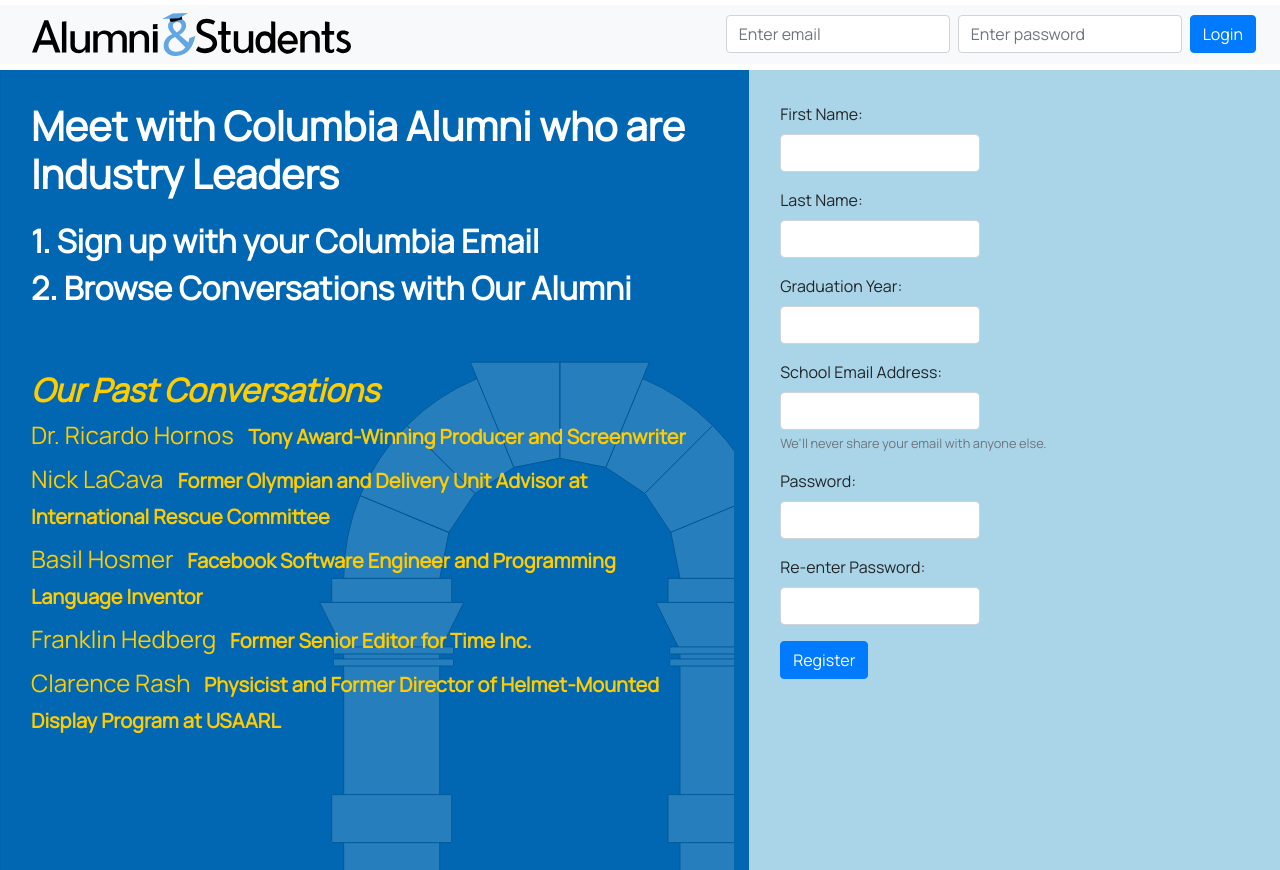
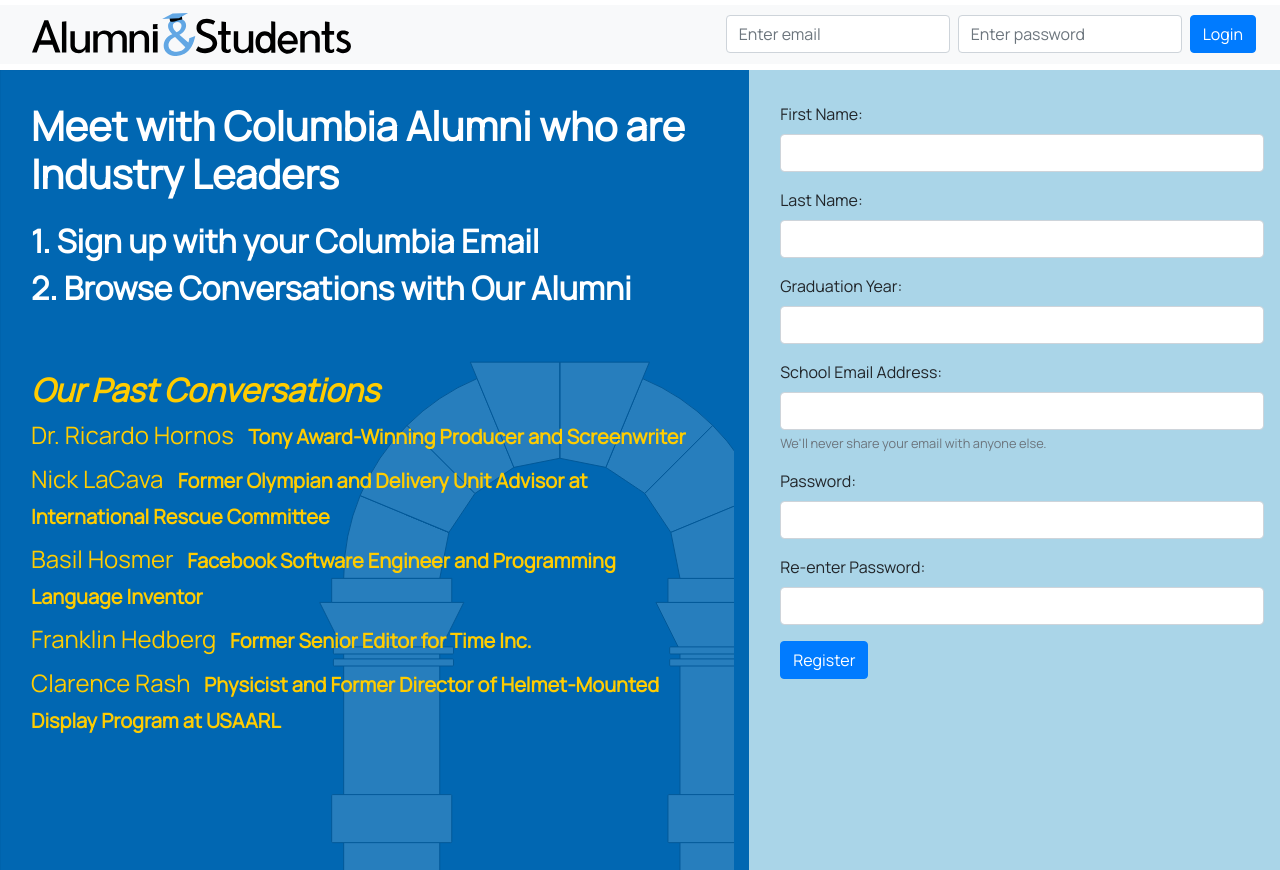
Before and after one commit to supernick125/summer-project-2020, a React (Create React App) app in the folder client/: page /register in a window 1280 px wide. Built offline with nearby package versions, Linux system fonts and the light colour scheme.

Commit message:
Added page specific id parents

```diff
--- a/client/src/pages/Account/style.css
+++ b/client/src/pages/Account/style.css
@@ -1,38 +1,38 @@
-*
+#accountPage *
 {
 	word-wrap: break-word;
 }
 
-h1
+#accountPage h1
 {
 	font-weight: bold;
 	font-size: 80px;
 }
 
-h2
+#accountPage h2
 {
 	font-weight: semibold;
 	font-size: 40px;
 }
 
-h3
+#accountPage h3
 {
 	font-size: 20px;
 }
 
-.blocks
+#accountPage .blocks
 {
 	border: 3px outset black;
 	margin-bottom: 30px;
 	width: 90vw;
 }
 
-.form-control
+#accountPage .form-control
 {
 	width: 200px;
 }
 
-#block1left
+#accountPage #block1left
 {
 	height: 225px;
 	display: inline-block;
@@ -40,14 +40,14 @@
 	margin-right: 30px;
 }
 
-#block1right
+#accountPage #block1right
 {
 	display: inline-block;
 	vertical-align: top;
 	margin-right: 30px;
 }
 
-#profilePicture
+#accountPage #profilePicture
 {
 	width: 225px;
 	height: 225px;
@@ -57,21 +57,21 @@
 	padding-right: 20%;
 }
 
-#firstName
+#accountPage #firstName
 {
 	font-weight: bold;
 	line-height: normal;
 	font-size: 40px;
 }
 
-#lastName
+#accountPage #lastName
 {
 	font-weight: bold;
 	line-height: normal;
 	font-size: 40px;
 }
 
-#block2left
+#accountPage #block2left
 {
 	width: 445px;
 	display: inline-block;
@@ -80,14 +80,14 @@
 	margin-right: 30px;
 }
 
-#block2right
+#accountPage #block2right
 {
 	display: inline-block;
 	vertical-align: top;
 	margin-right: 30px;
 }
 
-.icons
+#accountPage .icons
 {
 	width: 40px;
 	height: 40px;
@@ -95,7 +95,7 @@
 	margin-right: 20px;
 }
 
-#block3left
+#accountPage #block3left
 {
 	height: auto;
 	width: 540px;
@@ -104,7 +104,7 @@
 	margin-right: 30px;
 }
 
-#block3right
+#accountPage #block3right
 {
 	height: auto;
 	display: inline-block;
@@ -112,7 +112,7 @@
 	margin-right: 30px;
 }
 
-#editButton
+#accountPage #editButton
 {
 	margin-top: 2vh;
 	background-color: gray;
@@ -121,7 +121,7 @@
 	width: 90px;
 }
 
-#fullContainer
+#accountPage
 {
 	padding-top: 10vh;
 	padding-left: 5vw;
@@ -130,12 +130,12 @@
 	line-height: 2.5;
 }
 
-#biography
+#accountPage #biography
 {
 	line-height: 1.6;
 }
 
-#logout
+#accountPage #logout
 {
 	margin-top: 2vh;
 	background-color: gray;
@@ -144,7 +144,7 @@
 	width: 90px;
 }
 
-#logout:hover
+#accountPage #logout:hover
 {
 	background-color: red;
 }
```
